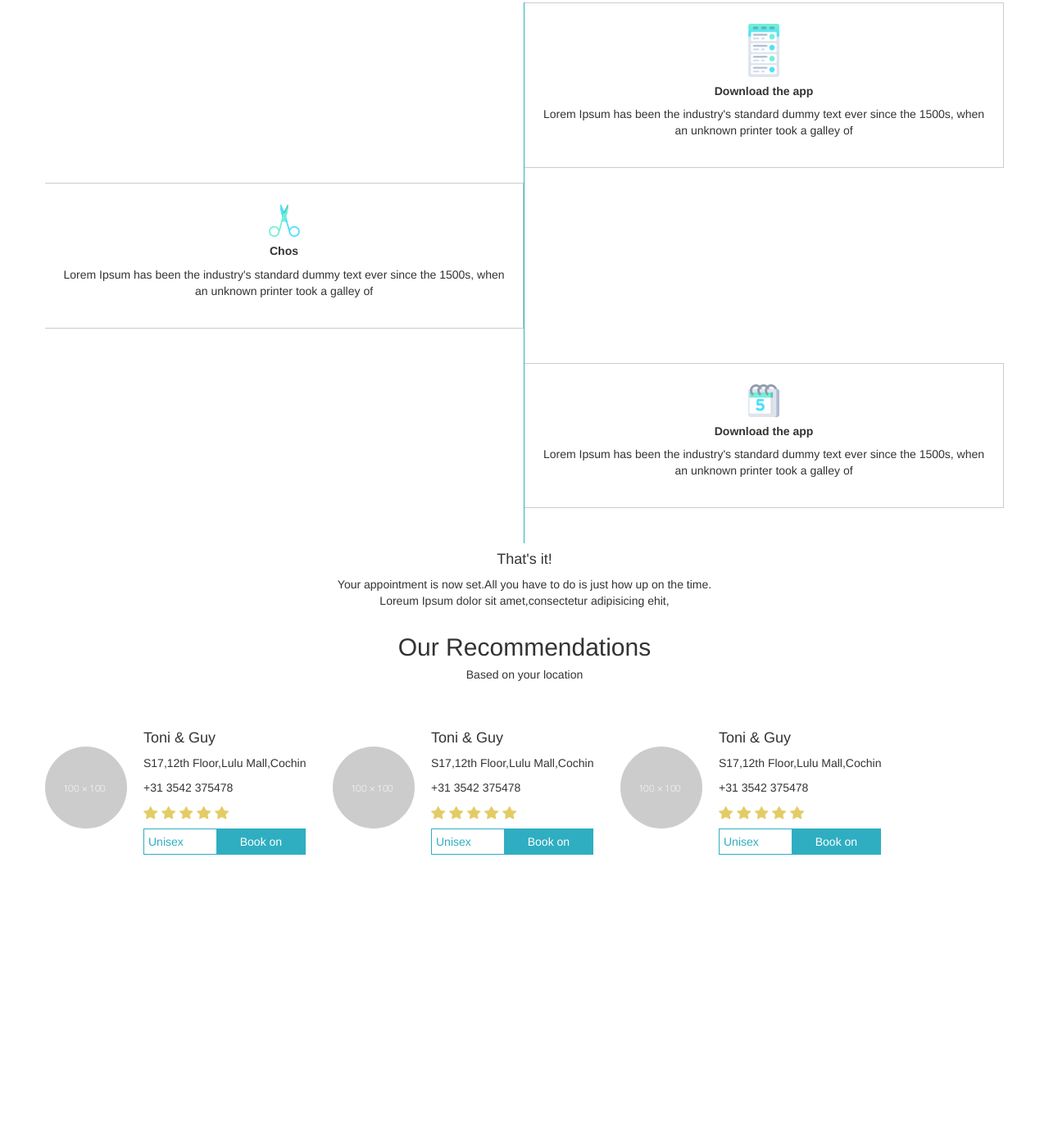
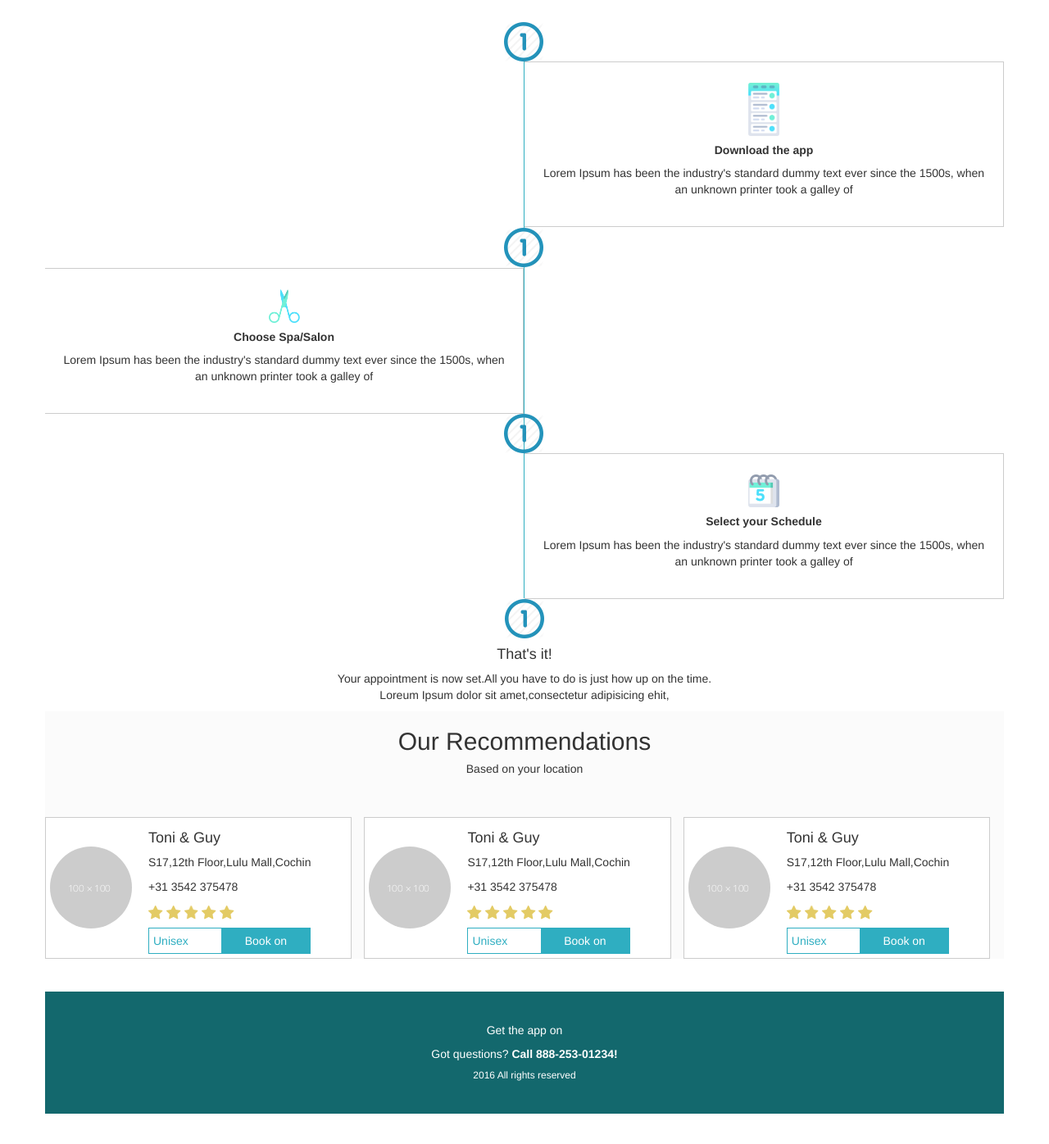
Before and after one commit to seshadry-vishnuram/saloon, a plain HTML site: page landing-page/index.html in a window 1280 px wide. Shown: the part 1044-2440 px from the top of the page at 82% size. Before the commit the page ends 2087 px from the top, so only its background shows below. Drawn offline with Linux system fonts and the light colour scheme.

Commit message:
html and css files

```diff
--- a/landing-page/css/landing-style.scss
+++ b/landing-page/css/landing-style.scss
@@ -7,7 +7,7 @@ body{
         background-size: cover;
         float: left;
         width: 100%;
-        padding-top: 15%;
+        padding-top: 11%;
         .site-logo-cover {
             float: left;
             width: 100%;
@@ -31,13 +31,18 @@ body{
             float: left;
             width: 100%;
             background: #fff;
+            border-radius: 40px;
             .dropdown{
                 float: left;
-                min-width: 8%;
+                min-width: 20%;
+                min-height: 44px;
+                border-right: 1px solid #ccc;
                 .btn-primary {
                     color: #000;
                     background-color: #fff;
                     border: none;
+                    margin: 11px 0 0 11px;
+                    padding: 0;
 
                 }
             }
@@ -49,6 +54,7 @@ body{
                 border-right:0;
                 box-shadow:0 0 0;
                 border:none;
+                padding: 10px 0 0 50px;
             }
             .stylish-input-group button{
                 border:0;
@@ -67,9 +73,13 @@ body{
             width: 100%;
             text-align: center;
             margin-top: 30px;
+            position: relative;
+            min-height: 390px;
 
             img{
                 width:20%;
+                left: 40%;
+                position: absolute;
             }
         }
     }
@@ -77,6 +87,7 @@ body{
     .how-it-work-cover {
         float: left;
         width: 100%;
+        margin-top: 150px;
         .how-it-title {
             float: left;
             width: 100%;
@@ -87,10 +98,29 @@ body{
         .coln{
             float: left;
             width: 50%;
-            min-height: 220px;
+            min-height: 178px;
         }
         .coln:nth-child(even){
             border-right:1px solid #2FAEC1;
+        }
+        .coln-2, .coln-1{
+            min-height: 300px;
+        }
+        .coln-5.coln, .coln-6.coln {
+            min-height: 225px !important;
+        }
+        .coln-2.coln .numbr {
+            margin-left: -25px;
+            background-color: #fff;
+        }
+        .coln-4.coln .numbr {
+            margin-top: -72px;
+            margin-left: -25px;
+            background: #fff;
+        }
+        .coln-6.coln .numbr {
+            margin-left: -25px;
+            margin-top: 0;
         }
         .download-the-app {
             float: left;
@@ -118,13 +148,18 @@ body{
         float: left;
         width: 100%;
         text-align: center;
+        background: #FBFBFB;
         h5 {
             margin-bottom: 50px;
         }
         .recom-results-cover {
             float: left;
             text-align: left;
-            width: 30%;
+            background: #fff;
+            width: 32%;
+            border: 1px solid #ccc;
+            margin-right: 15px;
+            padding: 5px;
             .result-img {
                 float: left;
                 margin-right: 20px;
@@ -163,6 +198,15 @@ body{
             }
         }
     }
-
+   //get the app
+   .get-app-cover {
+       background: #13686D;
+       float: left;
+       width:100%;
+       text-align: center;
+       color: #fff;
+       padding: 30px 0;
+       margin: 40px 0;
+   }
 
 }
--- a/landing-page/index.html
+++ b/landing-page/index.html
@@ -20,7 +20,7 @@
                         <div class="search-box-cover">
                             <!-- dropdown box  -->
                                 <div class="dropdown">
-                                        <button class="btn btn-primary dropdown-toggle" type="button" data-toggle="dropdown">Dropdown Example
+                                        <button class="btn btn-primary dropdown-toggle" type="button" data-toggle="dropdown">Dropdown
                                         <span class="caret"></span></button>
                                         <ul class="dropdown-menu">
                                           <li><a href="#">HTML</a></li>
@@ -49,6 +49,7 @@
 
                 </div>
                 <div class="coln-2 coln">
+                        <img class="numbr" src="assest/1.png" alt="Number Flow icon" />
                         <div class="download-the-app">
                                 <img src="assest/download.png" alt="Page Logo" />
                                 <h5 class="coln-title">Download the app</h5>
@@ -57,28 +58,33 @@
                         </div>
                 </div>
                 <div class="coln-3 coln">
+
                         <div class="download-the-app">
                                 <img src="assest/scissors.png" alt="Page Logo" />
-                                <h5 class="coln-title">Chos</h5>
+                                <h5 class="coln-title">Choose Spa/Salon</h5>
                                 <p>Lorem Ipsum has been the industry's standard dummy text ever since the 1500s, when an unknown printer took a galley of </p>
 
                     </div>
                 </div>
                 <div class="coln-4 coln">
-
+                        <img class="numbr" src="assest/1.png" alt="Number Flow icon" />
                 </div>
                 <div class="coln-5 coln">
 
                 </div>
                 <div class="coln-6 coln">
+                        <img class="numbr" src="assest/1.png" alt="Number Flow icon" />
                         <div class="download-the-app">
                                 <img src="assest/calendar.png" alt="Page Logo" />
-                                <h5 class="coln-title">Download the app</h5>
+                                <h5 class="coln-title">Select your Schedule</h5>
                                 <p>Lorem Ipsum has been the industry's standard dummy text ever since the 1500s, when an unknown printer took a galley of </p>
 
                         </div>
+
                 </div>
+
                 <div class="thats-it-cover">
+                        <img class="numbr" src="assest/1.png" alt="Number Flow icon" />
                     <h4>That's it!</h4>
                     <p>Your appointment is now set.All you have to do is just how up on the time.<br>Loreum Ipsum dolor sit amet,consectetur adipisicing ehit,</p>
                 </div>
@@ -157,7 +163,12 @@
 
             </div>
             <!-- get the app on  -->
+            <div class="get-app-cover">
+                <h5>Get the app on</h5>
+                <p> Got questions? <b>Call 888-253-01234! </b></p>
+                <h6>2016 All rights reserved</h6>
 
+            </div>
         </div>
         </div>
 
```
Also changed, not shown: landing-page/assest/a.png (added), landing-page/css/landing-style.css, landing-page/css/landing-style.min.css.
